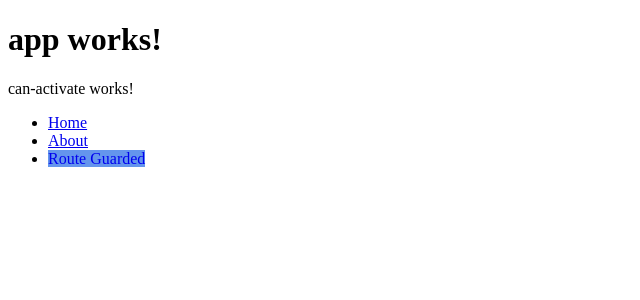
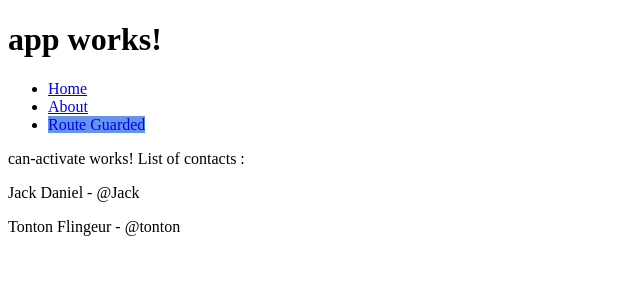
Before and after one commit to musecz/angular2-routes, an Angular app: page /can-activate in a window 1280 px wide. Shown: the top 300 px of the page, without its empty margins (0-640 px from the left). Built offline with nearby package versions, Linux system fonts and the light colour scheme.

Commit message:
Adding a resolver to load the contact list

```diff
--- a/src/app/app.component.html
+++ b/src/app/app.component.html
@@ -1,10 +1,10 @@
 <h1>
     {{title}}
 </h1>
-<router-outlet></router-outlet>
-<!-- Routed views go here -->
 <ul>
     <li><a routerLinkActive="active" routerLink="/home">Home</a></li>
     <li><a routerLinkActive="active" routerLink="/about">About</a></li>
     <li><a routerLinkActive="active" routerLink="/can-activate">Route Guarded</a></li>
 </ul>
+<router-outlet></router-outlet>
+<!-- Routed views go here -->
--- a/src/app/app.route.ts
+++ b/src/app/app.route.ts
@@ -2,8 +2,9 @@ import {Routes} from '@angular/router';
 import {HomeComponent} from './home/home.component';
 import {AboutComponent} from './about/about.component';
 import {CanActivateComponent} from './can-activate/can-activate.component';
-import { AuthGuard } from './auth-guard.service';
-import { CanDeactivateGuard } from './can-deactivate.service';
+import {AuthGuard} from './auth-guard.service';
+import {CanDeactivateGuard} from './can-deactivate.service';
+import {ContactResolveService} from './contact-resolve.service';
 
 /*
  * appRoutes is an array of routes that describe how to navigate. Each Route maps a URL path to a component.
@@ -20,10 +21,13 @@ export const appRoutes: Routes = [
         path: 'can-activate',
         component: CanActivateComponent,
         canActivate: [AuthGuard],
-        canDeactivate: [CanDeactivateGuard]
+        canDeactivate: [CanDeactivateGuard],
+        resolve: {
+            contacts: ContactResolveService
+        }
     },
     // 404
     {
-        path: '**', component: HomeComponent
+        path: '**', redirectTo: ''
     }
 ];
--- a/src/app/can-activate/can-activate.component.html
+++ b/src/app/can-activate/can-activate.component.html
@@ -1,3 +1,7 @@
 <p>
-  can-activate works!
+  can-activate works! List of contacts :
 </p>
+
+<p *ngFor="let contact of contacts">
+  {{contact.name}} - {{contact.twitter}}
+</p>
--- a/src/app/can-activate/can-activate.component.ts
+++ b/src/app/can-activate/can-activate.component.ts
@@ -1,15 +1,19 @@
 import { Component, OnInit } from '@angular/core';
+import { ActivatedRoute } from '@angular/router';
+import { Contact } from '../interfaces/contact';
 
 @Component({
   selector: 'app-can-activate',
   templateUrl: './can-activate.component.html',
-  styleUrls: ['./can-activate.component.css']
+  styleUrls: ['./can-activate.component.css'],
+  providers: []
 })
 export class CanActivateComponent implements OnInit {
-
-  constructor() { }
+  public contacts: Contact;
+  constructor(private _route: ActivatedRoute) { }
 
   ngOnInit() {
+    this.contacts = this._route.snapshot.data['contacts'];
   }
 
 }
--- /dev/null
+++ b/src/app/contact-resolve.service.ts
@@ -0,0 +1,15 @@
+import {Injectable} from '@angular/core';
+import {Resolve} from '@angular/router';
+import {CanActivateComponent} from './can-activate/can-activate.component';
+import {ContactService} from './shared/contact.service'
+@Injectable()
+export class ContactResolveService implements Resolve<CanActivateComponent> {
+
+    constructor(private _contactService: ContactService) {
+    }
+
+    resolve() {
+        return this._contactService.getContacts();
+    }
+
+}
--- /dev/null
+++ b/src/app/interfaces/contact.ts
@@ -0,0 +1,5 @@
+export interface Contact {
+    id: number;
+    name: string;
+    twitter: string;
+}
--- /dev/null
+++ b/src/app/shared/contact.service.ts
@@ -0,0 +1,35 @@
+import {Injectable} from '@angular/core';
+import {Observable} from "rxjs";
+import * as Rx from 'rxjs';
+
+
+let contacts = [
+    {id: 1, name: 'Jack Daniel', twitter: '@Jack'},
+    {id: 2, name: 'Tonton Flingeur', twitter: '@tonton'},
+];
+
+@Injectable()
+export class ContactService {
+
+    constructor() {
+    }
+
+    getContacts() {
+        return Observable.create(observer => {
+            setTimeout(()=> {
+                observer.next(contacts);
+                observer.complete();
+            },3000);
+        });
+    }
+
+    getContact(id) {
+        return Observable.create(observer => {
+            setTimeout(()=> {
+                observer.next(contacts.find((contact) =>contact.id == id))
+                observer.complete();
+            },3000);
+        });
+    }
+
+}
```
Also changed, not shown: src/app/app.module.ts (+6 -3 lines), 2 other files (tests, documents, lock files or other folders).
